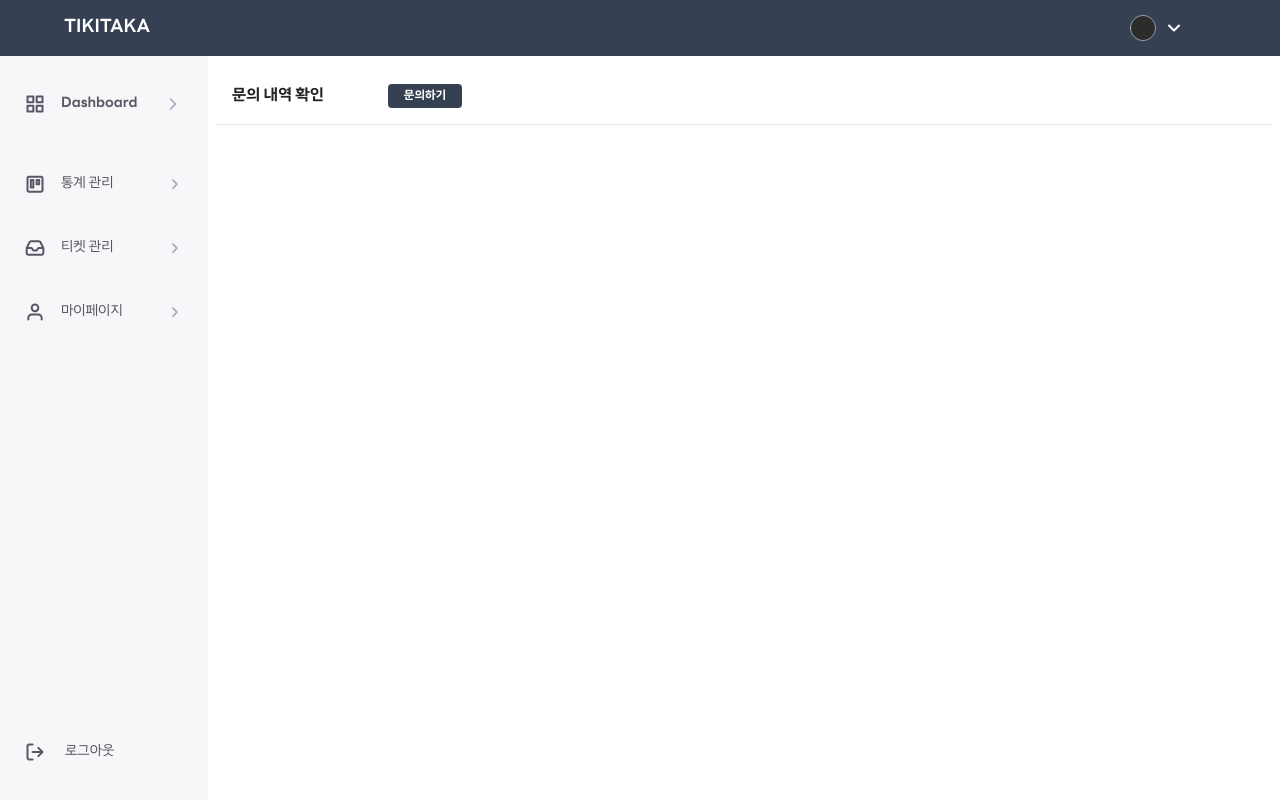
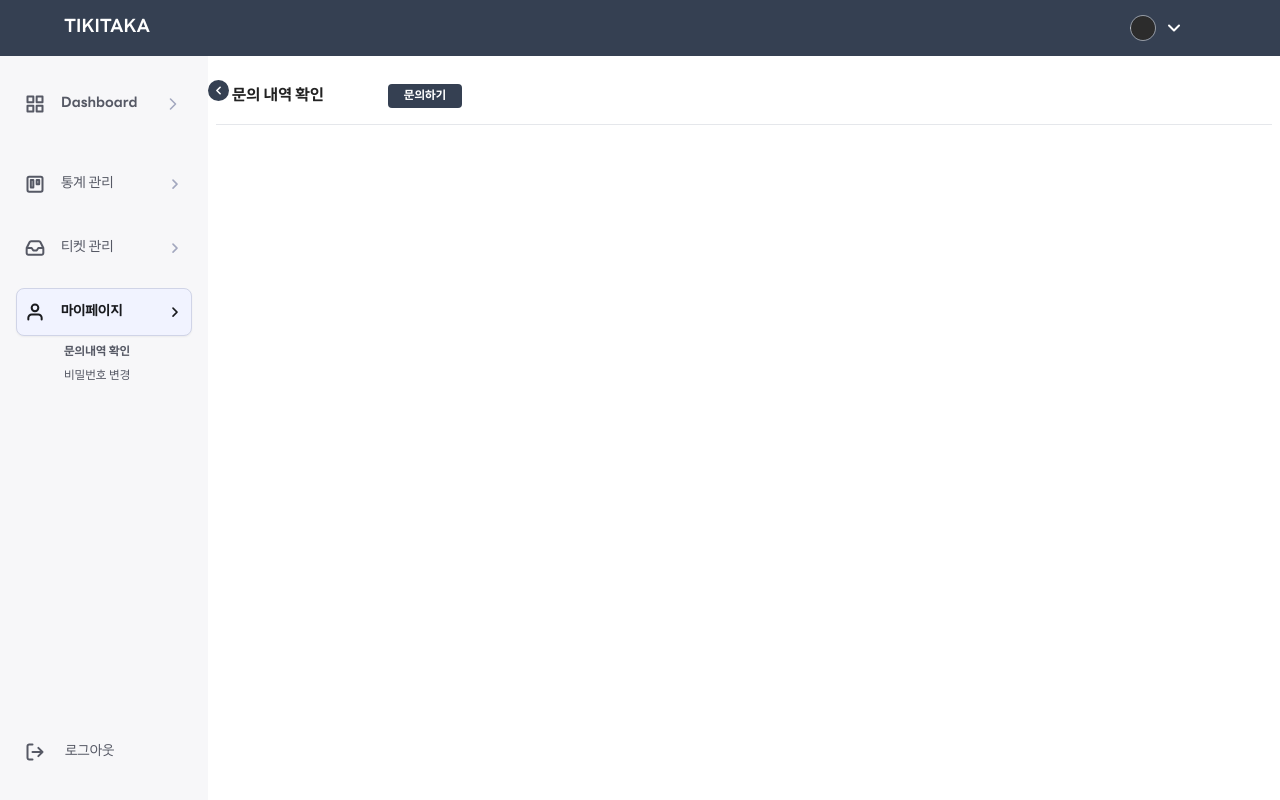
Before and after one commit to lamiiiii/TRILLION-TikiTaka-FE, a React app: page /manager/inquiry in a window 1280 px wide. Built offline with nearby package versions, Linux system fonts and the light colour scheme.

Commit message:
TKT-16 feat: 사이드바 기능 추가

```diff
--- a/package.json
+++ b/package.json
@@ -12,6 +12,7 @@
   "author": "",
   "license": "ISC",
   "dependencies": {
+    "framer-motion": "^12.0.6",
     "react": "^18.0.0",
     "react-dom": "^18.0.0",
     "react-router-dom": "^7.1.3",
--- a/src/components/common/Icon.tsx
+++ b/src/components/common/Icon.tsx
@@ -63,6 +63,15 @@ export function SmRightIcon({strokeColor}: {strokeColor: string}) {
   );
 }
 
+// 좌측 방향 아이콘 xs (사이드바)
+export function XsLeftIcon() {
+  return (
+    <svg width="13" height="13" viewBox="0 0 13 13" fill="none" xmlns="http://www.w3.org/2000/svg">
+      <path d="M8.125 3.25L4.875 6.5L8.125 9.75" stroke="#ffffff" strokeWidth="1.6" strokeLinecap="round" strokeLinejoin="round" />
+    </svg>
+  );
+}
+
 // 대시보드 아이콘 (사이드바)
 export function DbIcon({strokeColor}: {strokeColor: string}) {
   return (
@@ -122,6 +131,21 @@ export function TicketIcon({strokeColor}: {strokeColor: string}) {
     <svg width="20" height="20" viewBox="0 0 20 20" fill="none" xmlns="http://www.w3.org/2000/svg">
       <path
         d="M18.3337 9.9987H13.3337L11.667 12.4987H8.33366L6.66699 9.9987H1.66699M18.3337 9.9987V14.9987C18.3337 15.4407 18.1581 15.8646 17.8455 16.1772C17.5329 16.4898 17.109 16.6654 16.667 16.6654H3.33366C2.89163 16.6654 2.46771 16.4898 2.15515 16.1772C1.84259 15.8646 1.66699 15.4407 1.66699 14.9987V9.9987M18.3337 9.9987L15.4587 4.25703C15.3207 3.97935 15.108 3.74567 14.8445 3.58226C14.5809 3.41885 14.2771 3.3322 13.967 3.33203H6.03366C5.72359 3.3322 5.41971 3.41885 5.1562 3.58226C4.89268 3.74567 4.67997 3.97935 4.54199 4.25703L1.66699 9.9987"
+        stroke={strokeColor}
+        strokeWidth="2"
+        strokeLinecap="round"
+        strokeLinejoin="round"
+      />
+    </svg>
+  );
+}
+
+// 티켓 생성 아이콘 (사이드바)
+export function NewTicketIcon({strokeColor}: {strokeColor: string}) {
+  return (
+    <svg width="20" height="21" viewBox="0 0 20 21" fill="none" xmlns="http://www.w3.org/2000/svg">
+      <path
+        d="M10 7.24382V13.9105M6.66667 10.5771H13.3333M4.16667 3.07715H15.8333C16.7538 3.07715 17.5 3.82334 17.5 4.74382V16.4105C17.5 17.331 16.7538 18.0771 15.8333 18.0771H4.16667C3.24619 18.0771 2.5 17.331 2.5 16.4105V4.74382C2.5 3.82334 3.24619 3.07715 4.16667 3.07715Z"
         stroke={strokeColor}
         strokeWidth="2"
         strokeLinecap="round"
--- /dev/null
+++ b/src/components/common/MenuItem.tsx
@@ -0,0 +1,59 @@
+import React, { useEffect, useState } from "react";
+import { SmRightIcon } from "./Icon";
+import {Link, useLocation} from 'react-router-dom';
+import {motion} from 'framer-motion';
+import { MenuItemProps } from "../../interfaces/interfaces";
+
+// 메뉴 컴포넌트
+export default function MenuItem({icon: Icon, text, to, children}: MenuItemProps) {
+  const location = useLocation();
+  const subPaths = React.Children.map(children, (child) => (React.isValidElement<{to: string}>(child) ? child.props.to : null)) || [];
+
+  const isActive = [to, ...subPaths].includes(location.pathname);
+
+  const [isExpanded, setIsExpanded] = useState(isActive);
+
+  useEffect(() => {
+    if (!isActive) {
+      setIsExpanded(false);
+    }
+  }, [isActive]);
+
+  const handleToggle = (e: React.MouseEvent) => {
+    if (children) {
+      // e.preventDefault();
+      e.stopPropagation();
+      setIsExpanded((prev) => !prev);
+    }
+  };
+
+  return (
+    <div className="flex flex-col gap-2">
+      <Link
+        to={to}
+        onClick={handleToggle}
+        className={`side-menu rounded-lg border border-gray-18 ${
+          isActive ? 'active-menu text-subtitle text-gray-15 ' : 'gray-hover text-subtitle-regular text-gray-8'
+        }`}
+      >
+        <div className="flex items-center gap-4 ">
+          <Icon strokeColor={isActive ? '#1A1B1F' : '#565965'} />
+          {text}
+        </div>
+        <SmRightIcon strokeColor={isActive ? '#1A1B1F' : '#A3A8BF'} />
+      </Link>
+      {/* 하위 메뉴 */}
+      {children && isExpanded && (
+        <motion.div
+          className="ml-12 flex flex-col gap-2"
+          initial={{opacity: 0, y: -5}}
+          animate={{opacity: 1, y: 0}}
+          exit={{opacity: 0, y: -5}}
+          transition={{type: 'spring', stiffness: 300, damping: 30}}
+        >
+          {children}
+        </motion.div>
+      )}
+    </div>
+  );
+}
--- a/src/components/common/SideBar.tsx
+++ b/src/components/common/SideBar.tsx
@@ -1,60 +1,27 @@
+import {useUserStore} from '../../store/store';
+import {
+  AccountIcon,
+  CategoryIcon,
+  DbIcon,
+  InquiryIcon,
+  LgRightIcon,
+  LogoutIcon,
+  MyIcon,
+  NewTicketIcon,
+  StatIcon,
+  TicketIcon,
+  XsLeftIcon,
+} from './Icon';
+import {Link, useLocation} from 'react-router-dom';
+import MenuItem from './MenuItem';
+import SubMenuItem from './SubMenuItem';
 import {useState} from 'react';
-import {MenuItemProps} from '../../interfaces/interfaces';
-import {useUserStore} from '../../store/store';
-import {AccountIcon, CategoryIcon, DbIcon, InquiryIcon, LgRightIcon, LogoutIcon, MyIcon, SmRightIcon, StatIcon, TicketIcon} from './Icon';
-import {Link, useLocation} from 'react-router-dom';
-
-// 메뉴 컴포넌트
-function MenuItem({icon: Icon, text, to, children}: MenuItemProps) {
-  const location = useLocation();
-  const isActive = location.pathname === to;
-
-  const [isExpanded, setIsExpanded] = useState(false);
-
-  const handleToggle = () => {
-    setIsExpanded((prev) => !prev);
-  };
-
-  return (
-    <div className="flex flex-col gap-2">
-      <Link
-        to={to ? to : '#'}
-        onClick={(e) => {
-          if (children) {
-            e.preventDefault();
-            handleToggle();
-          }
-        }}
-        className={`side-menu rounded-lg border border-gray-18 font-regular ${
-          isActive ? 'bg-gray-1 border-gray-2 shadow-sm font-bold text-gray-15 ' : 'text-gray-8 gray-hover'
-        }`}
-      >
-        <div className="flex items-center gap-4 ">
-          <Icon strokeColor={isActive ? '#1A1B1F' : '#565965'} />
-          {text}
-        </div>
-        <SmRightIcon strokeColor={isActive ? '#1A1B1F' : '#A3A8BF'} />
-      </Link>
-      {/* 하위 메뉴 */}
-      {children && isExpanded && <div className="ml-12 flex flex-col gap-2">{children}</div>}
-    </div>
-  );
-}
-
-function SubMenuItem({to, text}: {to: string; text: string}) {
-  const location = useLocation();
-  const isActive = location.pathname === to;
-
-  return (
-    <Link to={to} className={`text-xs text-gray-8 ${isActive ? 'text-gray-15 font-bold' : 'hover:text-gray-15'}`}>
-      {text}
-    </Link>
-  );
-}
 
 export default function SideBar() {
   const location = useLocation();
   const role = useUserStore((state) => state.role);
+
+  const [isVisible, setIsVisible] = useState(true);
 
   const getDashboardLink = () => {
     switch (role) {
@@ -70,16 +37,20 @@ export default function SideBar() {
   };
 
   return (
-    <div className="flex flex-col fixed justify-between bg-bg-1 w-52 min-h-screen z-50 top-14 left-0 px-4 py-6 pb-20">
+    <div className="flex">
+      <div
+        className={`flex flex-col fixed justify-between bg-bg-1 w-52 min-h-screen z-50 top-14 left-0 px-4 py-6 pb-20
+      transition-all duration-300 ${isVisible ? 'translate-x-0' : '-translate-x-full'}`}
+      >
         {/* 상단 메뉴 */}
         <div className="flex flex-col w-full h-auto gap-4 ">
           {/* 대시보드 메뉴 */}
           <Link
             to={getDashboardLink()}
-          className={`side-menu rounded-lg border border-gray-18 mb-4 font-bold ${
+            className={`side-menu rounded-lg border border-gray-18 mb-4 text-subtitle ${
               location.pathname === '/manager' || location.pathname === '/user' || location.pathname === '/admin'
-              ? 'bg-gray-1 border-gray-2 shadow-sm text-gray-15'
-              : 'text-gray-8 gray-hover'
+                ? 'active-menu text-gray-15'
+                : 'gray-hover text-gray-8'
             }`}
           >
             <div className="flex items-center gap-4">
@@ -93,7 +64,7 @@ export default function SideBar() {
             <>
               <MenuItem icon={StatIcon} text="통계 관리" to="/manager/statistics" />
               <MenuItem icon={TicketIcon} text="티켓 관리" to="/manager/tickets" />
-            <MenuItem icon={MyIcon} text="마이페이지">
+              <MenuItem icon={MyIcon} text="마이페이지" to="/manager/inquiry">
                 <SubMenuItem to="/manager/inquiry" text="문의내역 확인" />
                 <SubMenuItem to="/manager/pwdChange" text="비밀번호 변경" />
               </MenuItem>
@@ -103,8 +74,8 @@ export default function SideBar() {
           {/* 사용자 메뉴 */}
           {role === 'user' && (
             <>
-            <MenuItem icon={TicketIcon} text="티켓 생성" to="/user/newticket" />
-            <MenuItem icon={MyIcon} text="마이페이지">
+              <MenuItem icon={NewTicketIcon} text="티켓 생성" to="/user/newticket" />
+              <MenuItem icon={MyIcon} text="마이페이지" to="/user/inquiry">
                 <SubMenuItem to="/user/inquiry" text="문의내역 확인" />
                 <SubMenuItem to="/user/pwdChange" text="비밀번호 변경" />
               </MenuItem>
@@ -126,6 +97,7 @@ export default function SideBar() {
           <button
             onClick={() => {
               //todo 로그아웃 처리 로직 (store 상태 초기화, 로그아웃 API 호출 등)
+              console.log('로그아웃');
             }}
             className="
           flex w-full h-12 items-center p-2 rounded-lg border border-bg-1 font-regular text-sm text-gray-8 gap-5
@@ -136,5 +108,17 @@ export default function SideBar() {
           </button>
         </div>
       </div>
+
+      <button
+        onClick={() => setIsVisible((prev) => !prev)}
+        className="fixed top-20 z-50 p-1 bg-main rounded-full transition-transform duration-300"
+        style={{
+          transform: isVisible ? 'rotate(0deg)' : 'rotate(180deg)',
+          left: isVisible ? '208px' : '20px',
+        }}
+      >
+        <XsLeftIcon />
+      </button>
+    </div>
   );
 }
--- /dev/null
+++ b/src/components/common/SubMenuItem.tsx
@@ -0,0 +1,16 @@
+import {Link, useLocation} from 'react-router-dom';
+
+export default function SubMenuItem({to, text}: {to: string; text: string}) {
+  const location = useLocation();
+  const isActive = location.pathname === to;
+
+  return (
+    <Link
+      to={to}
+      className={`text-xs text-gray-8
+        ${isActive ? 'text-gray-15 font-bold' : 'hover:text-gray-15'}`}
+    >
+      {text}
+    </Link>
+  );
+}
--- a/src/global.css
+++ b/src/global.css
@@ -64,12 +64,17 @@ textarea {
 
   /* 사이드바 메뉴 item*/
   .side-menu {
-    @apply flex w-full h-12 items-center justify-between p-2 text-sm whitespace-nowrap;
+    @apply flex w-full h-12 items-center justify-between p-2 whitespace-nowrap;
   }
 
   /* hover */
   .gray-hover {
-    @apply hover:bg-gray-1 hover:border-gray-2 hover:shadow-sm
+    @apply hover:bg-gray-1 hover:border-gray-2 hover:shadow-sm;
+  }
+
+  /* 사이드바 활성화 */
+  .active-menu {
+    @apply bg-gray-1 border-gray-2 shadow-sm;
   }
 
   /* 1px 가로줄 */
--- a/src/interfaces/interfaces.ts
+++ b/src/interfaces/interfaces.ts
@@ -5,7 +5,7 @@
 export interface MenuItemProps {
   icon: React.ComponentType<{strokeColor: string}>;
   text: string;
-  to?: string;
+  to: string;
   children?: React.ReactNode;
 }
 
--- a/tailwind.config.js
+++ b/tailwind.config.js
@@ -3,6 +3,20 @@ module.exports = {
   content: ['./src/**/*.{html,css,js,jsx,ts,tsx}', './src/components/**/*.{js,ts,jsx,tsx,mdx}', './public/index.html'],
   theme: {
     extend: {
+      fontSize: {
+        title: ['16px', {lineHeight: '18px', fontWeight: '700'}],
+        'title-regular': ['16px', {lineHeight: '16px', fontWeight: '400'}],
+        subtitle: ['14px', {lineHeight: '16px', fontWeight: '700'}],
+        'subtitle-regular': ['14px', {lineHeight: '16px', fontWeight: '400'}],
+        'subtitle-medium': ['14px', {lineHeight: '16px', fontWeight: '500'}],
+        'title-bold': ['16px', {lineHeight: '18px', fontWeight: '700'}],
+        'body-bold': ['12px', {lineHeight: '20px', fontWeight: '700'}],
+        'body-regular': ['12px', {lineHeight: '20px', fontWeight: '400'}],
+        'caption-bold': ['10px', {lineHeight: '12px', fontWeight: '700'}],
+        'caption-regular': ['10px', {lineHeight: '16px', fontWeight: '400'}],
+        'caption3-bold': ['8px', {lineHeight: '16px', fontWeight: '700'}],
+        'caption3-regular': ['8px', {lineHeight: '16px', fontWeight: '400'}],
+      },
       colors: {
         // Theme 색상
         main: '#354052', // 네이비
```
Also changed, not shown: 1 other file (tests, documents, lock files or other folders). Lines whose indentation alone changed are shown as unchanged.
